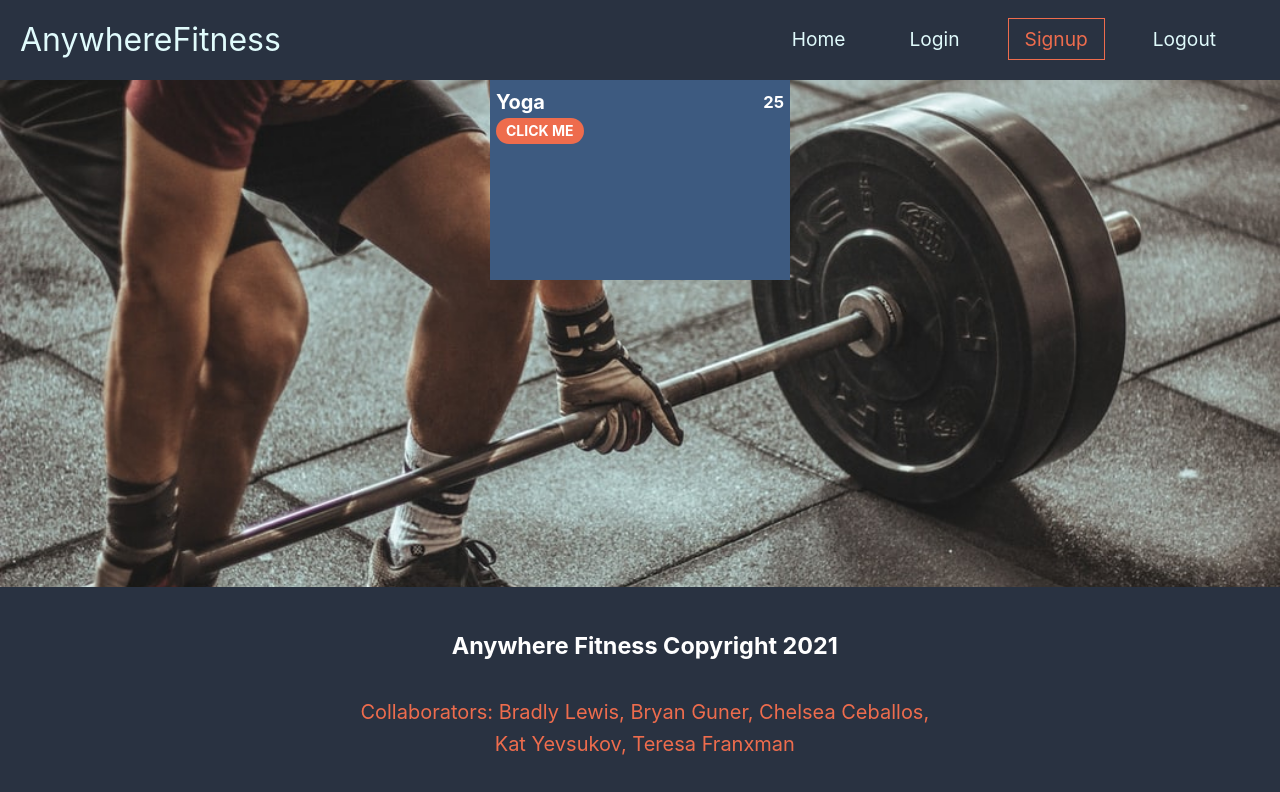
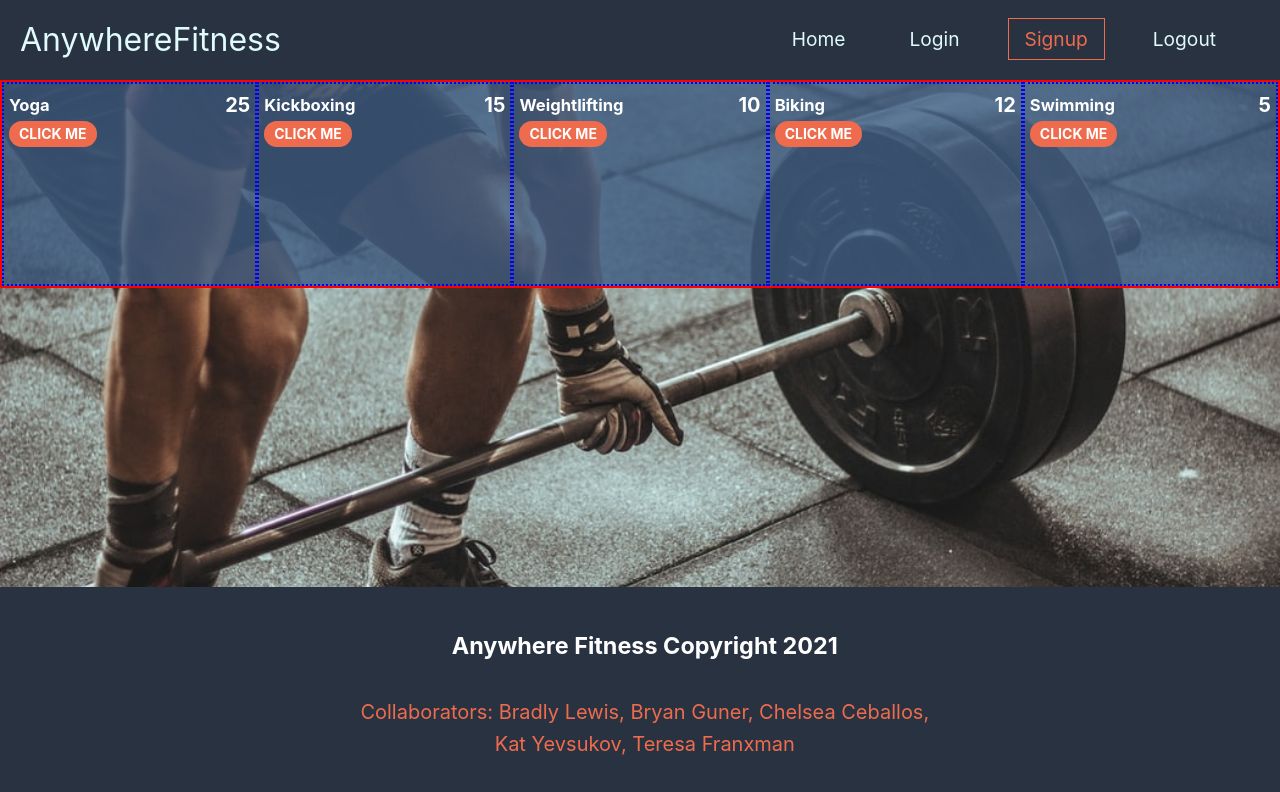
Before and after one commit to ft-anywherefitness-2/frontend, a React (Create React App) app in the folder anywherefitness/: page /signup in a window 1280 px wide. Shown: the top 792 px of the page. Built offline with nearby package versions, Linux system fonts and the light colour scheme.

Commit message:
create class block

```diff
--- a/anywherefitness/src/Components/InstructorPage.js
+++ b/anywherefitness/src/Components/InstructorPage.js
@@ -1,34 +1,47 @@
 import React, { useState } from 'react'
 import '../Styles/InstructorPage.css'
+import dummyData from '../dummy-data/classes.js'
+
 
 
 
 const InstructorPage = () => {
-    const [blank, setBlank] = useState('')
+    const [classes] = useState(dummyData)
+    console.log(classes)
+
+    // breaks when you name argument 'class'
+    const getClasses = () => {
+        return (
+            <div className='class-container'>
+            {classes.map((item) => {
+                return (
+                        <div className='class'>
+                            <div className='class-content-container'>
+                                <div className='class-header'>
+                                    <h5>{item.type}</h5>
+                                    <h4>{item.capacity}</h4>
+                                </div>
+                                <div className='text-box'>
+                                    <a href="#" class="btn btn-white btn-animate">click me</a>
+                                </div>
+                            </div>
+                        </div>
+                        )
+                })}
+            </div>
+        )
+    }
+
+
+
+
+
 
 
     return (
-        <div className='class-container'>
-
-
-            <div className='class'>
-                <div className='class-content-container'>
-                    <div className='class-header'>
-                        <h4>Yoga</h4>
-                        <h5>25</h5>
-                    </div>
-
-                    <div class="text-box">
-                        <a href="#" class="btn btn-white btn-animate">click me</a>
-                    </div>
-
-                </div>
-            </div>
-
-
-
+        <div className='instructor-page-container'>
+            {getClasses()}
         </div>
-
     )
 }
 
--- a/anywherefitness/src/Styles/InstructorPage.css
+++ b/anywherefitness/src/Styles/InstructorPage.css
@@ -1,13 +1,19 @@
+/* .instructor-page-container {
+    display: flex;
+    flex-wrap: wrap;
+
+} */
 .class-container {
     display: flex;
-    flex-wrap: center;
-    justify-content: space-around;
+    border: 2px solid red;
+    /* justify-content: space-evenly; */
 }
 .class {
-    background-color: #3D5A80;
+    background-color: rgb(61,90,128, 0.8);
     height: 10em;
     width: 15em;
     color: white;
+    border: 2px dotted blue;
 }
 .class-header {
     display: flex;
```
